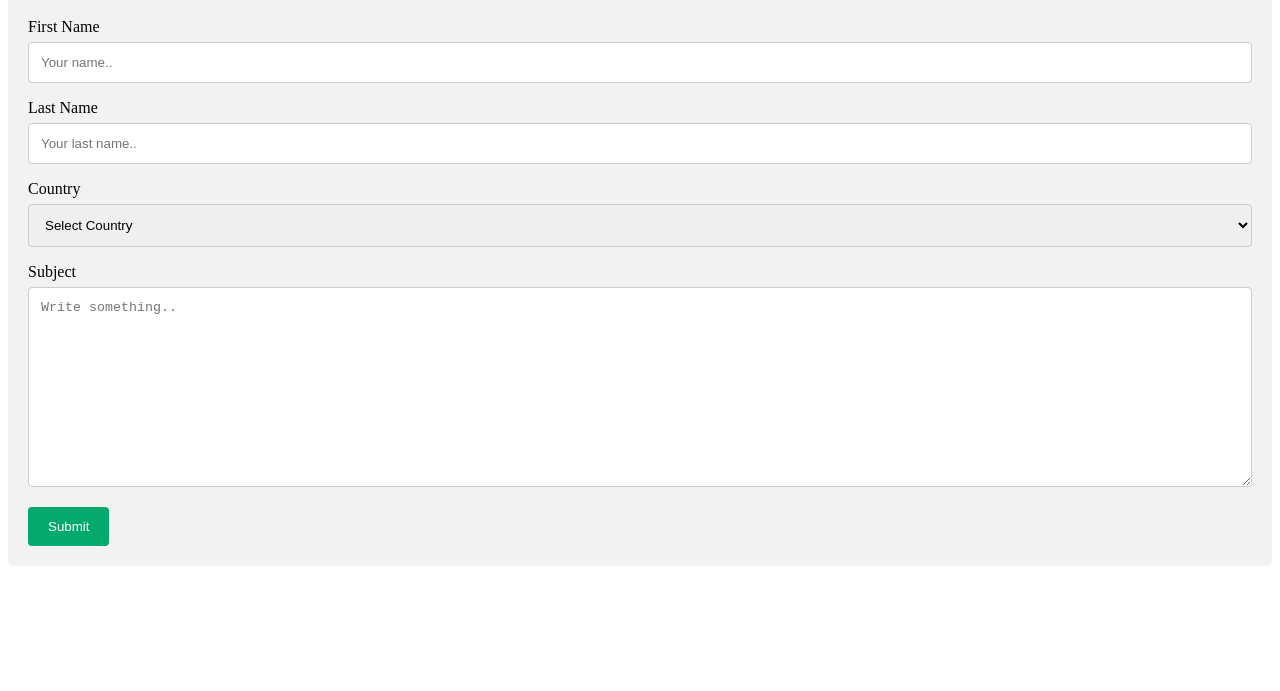
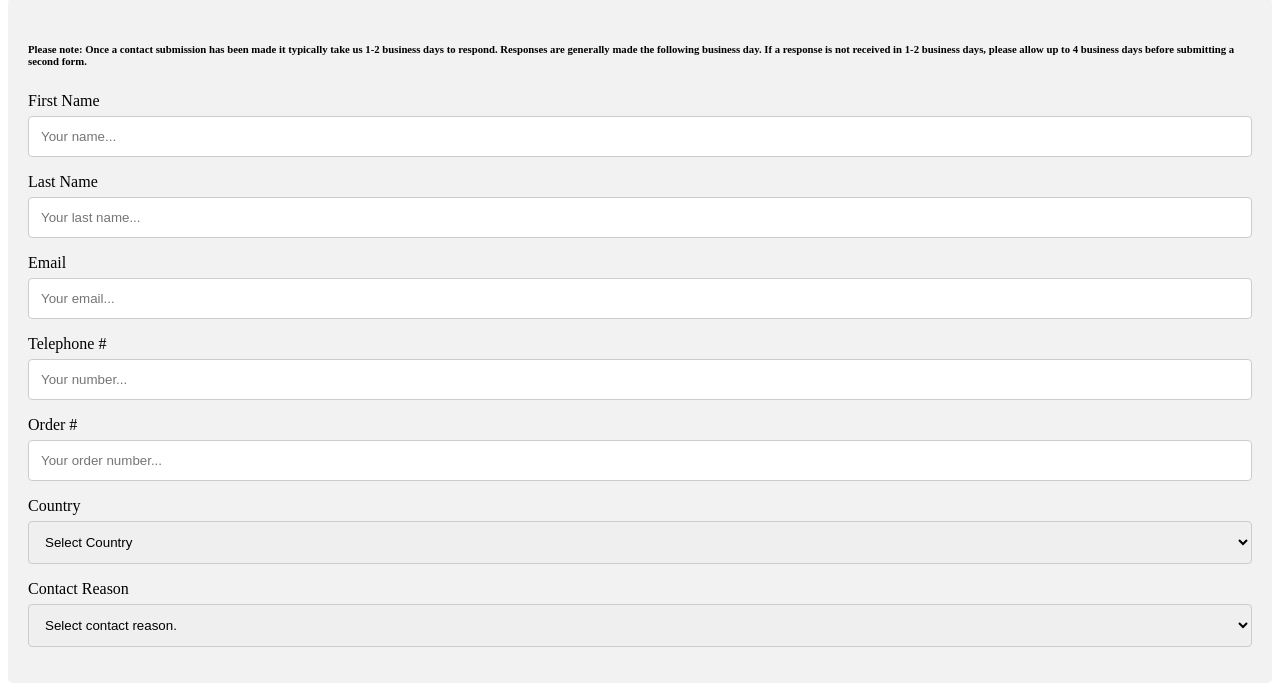
Before and after one commit to AstraXTech/AstraVerse, a plain HTML site: page contactus.html in a window 1280 px wide. Shown: the part 130-821 px from the top of the page. Before the commit the page ends 800 px from the top, so only its background shows below. Drawn offline with Linux system fonts and the light colour scheme; files whose address does not match are found by name.

Commit message:
Update contactus.html

```diff
--- a/contactus.html
+++ b/contactus.html
@@ -35,11 +35,24 @@
 	    <div class="container">
   <form action="action_page.php">
 
+	<h6> Please note: Once a contact submission has been made it typically
+	take us 1-2 business days to respond. Responses are generally made the following business day.
+		If a response is not received in 1-2 business days, please allow up to 4 business days before submitting a second form.</h6>
     <label for="fname">First Name</label>
-    <input type="text" id="fname" name="firstname" placeholder="Your name..">
+    <input type="text" id="fname" name="firstname" placeholder="Your name...">
 
     <label for="lname">Last Name</label>
-    <input type="text" id="lname" name="lastname" placeholder="Your last name..">
+    <input type="text" id="lname" name="lastname" placeholder="Your last name...">
+
+	 <label for="email">Email</label>
+    <input type="text" id="lname" name="lastname" placeholder="Your email...">
+
+	   <label for="phone">Telephone #</label>
+    <input type="text" id="lname" name="lastname" placeholder="Your number...">
+
+	   <label for="ordernum">Order #</label>
+    <input type="text" id="lname" name="lastname" placeholder="Your order number...">
+    <!--============== CONTACT FORM - COUNTRIES ==============-->
 
     <label for="country">Country</label>
     <select id="country" name="country">
@@ -295,12 +308,22 @@
 	    <option value="Yemen" data-index="248">Yemen</option><option value="Zambia" data-index="249">Zambia</option>
 	    <option value="Zimbabwe" data-index="250">Zimbabwe</option>
     </select>
+ <!--============== CONTACT FORM - Reason ==============-->
 
-    <label for="subject">Subject</label>
-    <textarea id="subject" name="subject" placeholder="Write something.." style="height:200px"></textarea>
-
-    <input type="submit" value="Submit">
-
+  <label for="contact-reason">Contact Reason</label>
+    <select id="reason" name="reason">
+	    <option value="reason">Select contact reason.</option>
+	<option value="wheresmyorder?">Where's my order?</option>
+	    <option value="orderissue">Order Issue</option>
+	    <option value="refundreturn">Refund/Return</option>
+	    <option value="productinformation">Product Information</option>
+	    <option value="orderchanges">Make changes to an existing order.</option>
+	    <option value="websiteissue">Issues with our website.</option>
+	    <option value="generalinquiry">General Inquiry</option>
+	    <option value="businessproposition">Business Proposition</option>
+	    <option value="careersinquiry">Career Inquiry</option>
+	      <option value="other">Other</option>
+	  </select>
   </form>
 </div>
 
```
